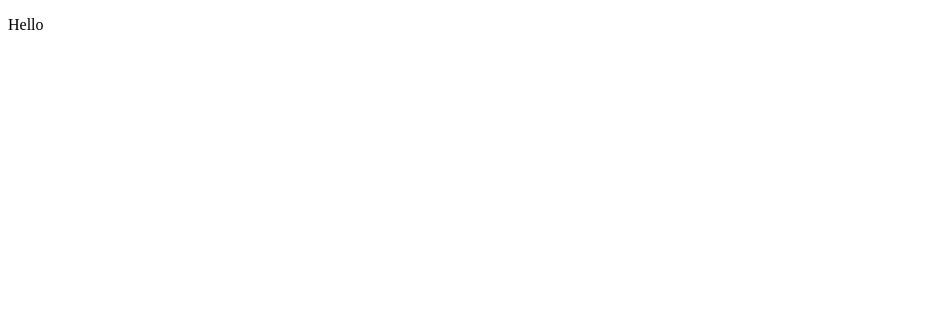
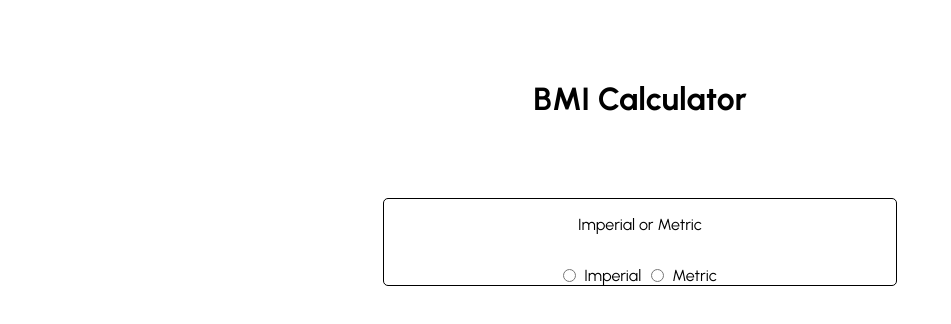
Before and after one commit to sarahspr/fitness-app, a React (Create React App) app in the folder frontend/: page / in a window 1280 px wide. Shown: the top 324 px of the page, without its empty margins (0-951 px from the left). Built offline with nearby package versions, Linux system fonts and the light colour scheme.

Commit message:
Started building bmi calculator.

```diff
--- a/frontend/public/index.html
+++ b/frontend/public/index.html
@@ -2,19 +2,12 @@
 <html lang="en">
   <head>
     <meta charset="utf-8" />
-    <link rel="icon" href="%PUBLIC_URL%/favicon.ico" />
     <meta name="viewport" content="width=device-width, initial-scale=1" />
     <meta name="theme-color" content="#000000" />
     <meta
       name="description"
       content="Web site created using create-react-app"
     />
-    <link rel="apple-touch-icon" href="%PUBLIC_URL%/logo192.png" />
-    <!--
-      manifest.json provides metadata used when your web app is installed on a
-      user's mobile device or desktop. See https://developers.google.com/web/fundamentals/web-app-manifest/
-    -->
-    <link rel="manifest" href="%PUBLIC_URL%/manifest.json" />
     <!--
       Notice the use of %PUBLIC_URL% in the tags above.
       It will be replaced with the URL of the `public` folder during the build.
--- a/frontend/src/App.js
+++ b/frontend/src/App.js
@@ -2,12 +2,21 @@ import './App.scss';
 
 function App() {
   return (
-    <div className="App">
-      <header className="App-header">
-        <p>
-          Hello
-        </p>
-      </header>
+    <div className="bmi-calculator">
+              <h1 className="bmi-calculator-title text-center mt-5 mb-5">BMI Calculator</h1>
+      <form className="bmi-calculator-container border-1">
+          <span className="text-center mt-1 mb-2">Imperial or Metric</span>
+          <div className="input-type">
+            <div className="input-container">
+              <input type="radio" id="imperial" name="input-type" value="imperial"/>
+              <label for="imperial">Imperial</label>
+            </div>
+            <div className="input-container">
+              <input type="radio" id="metric" name="input-type" value="metric"/>
+              <label for="metric">Metric</label>
+            </div>
+          </div>
+      </form>
     </div>
   );
 }
--- a/frontend/src/App.scss
+++ b/frontend/src/App.scss
@@ -0,0 +1,26 @@
+@import "./variables";
+@import "./global";
+@import "./mixins";
+@import "./fonts";
+
+.bmi-calculator-container {
+  max-width: 40%;
+  margin: 0 auto;
+  border-radius: 5px;
+  span {
+    display: block;
+  }
+  .input-type {
+    display: flex;
+    margin: 0 auto;
+    width: 30%;
+    justify-content: space-between;
+    .input-container {
+      display: flex;
+      align-items: center;
+      input {
+        margin-right: 0.5rem;
+      }
+    }
+  }
+}
--- /dev/null
+++ b/frontend/src/_fonts.scss
@@ -0,0 +1,29 @@
+@import url("https://fonts.googleapis.com/css2?family=Urbanist:wght@300;400;700&display=swap");
+
+//Font Variables
+$urbanist: "Urbanist", sans-serif;
+
+$light: 300;
+$regular: 400;
+$bold: 700;
+
+body {
+  font-family: $urbanist;
+  font-weight: $regular;
+}
+
+h1,
+.h1,
+h2,
+.h2,
+h3,
+.h3,
+h4,
+.h4,
+h5,
+.h5,
+h6,
+.h6 {
+  font-family: $urbanist;
+  font-weight: $bold;
+}
--- /dev/null
+++ b/frontend/src/_global.scss
@@ -0,0 +1,10 @@
+html {
+  box-sizing: border-box;
+}
+
+*,
+*:before,
+*:after {
+  margin: 0;
+  padding: 0;
+}
--- /dev/null
+++ b/frontend/src/_variables.scss
@@ -0,0 +1,110 @@
+/*********
+Margins
+**********/
+.m-1 {
+  margin: 1rem;
+}
+.m-2 {
+  margin: 2rem;
+}
+.m-3 {
+  margin: 3rem;
+}
+.m-4 {
+  margin: 4rem;
+}
+.m-5 {
+  margin: 5rem;
+}
+
+.mt-1 {
+  margin-top: 1rem;
+}
+.mt-2 {
+  margin-top: 2rem;
+}
+.mt-3 {
+  margin-top: 3rem;
+}
+.mt-4 {
+  margin-top: 4rem;
+}
+.mt-5 {
+  margin-top: 5rem;
+}
+
+.mr-1 {
+  margin-right: 1rem;
+}
+.mr-2 {
+  margin-right: 2rem;
+}
+.mr-3 {
+  margin-right: 3rem;
+}
+.mr-4 {
+  margin-right: 4rem;
+}
+.mr-5 {
+  margin-right: 5rem;
+}
+
+.mb-1 {
+  margin-bottom: 1rem;
+}
+.mb-2 {
+  margin-bottom: 2rem;
+}
+.mb-3 {
+  margin-bottom: 3rem;
+}
+.mb-4 {
+  margin-bottom: 4rem;
+}
+.mb-5 {
+  margin-bottom: 5rem;
+}
+
+.ml-1 {
+  margin-left: 1rem;
+}
+.ml-2 {
+  margin-left: 2rem;
+}
+.ml-3 {
+  margin-left: 3rem;
+}
+.ml-4 {
+  margin-left: 4rem;
+}
+.ml-5 {
+  margin-left: 5rem;
+}
+
+/*********
+Borders
+*********/
+
+.border-1 {
+  border: 1px solid black;
+}
+.border-2 {
+  border: 2px solid black;
+}
+.border-3 {
+  border: 3px solid black;
+}
+.border-4 {
+  border: 4px solid black;
+}
+.border-5 {
+  border: 5px solid black;
+}
+
+/**********
+Text Alignment
+**********/
+
+.text-center {
+  text-align: center;
+}
```
Also changed, not shown: frontend/public/manifest.json (deleted), frontend/src/_mixins.scss (added).
